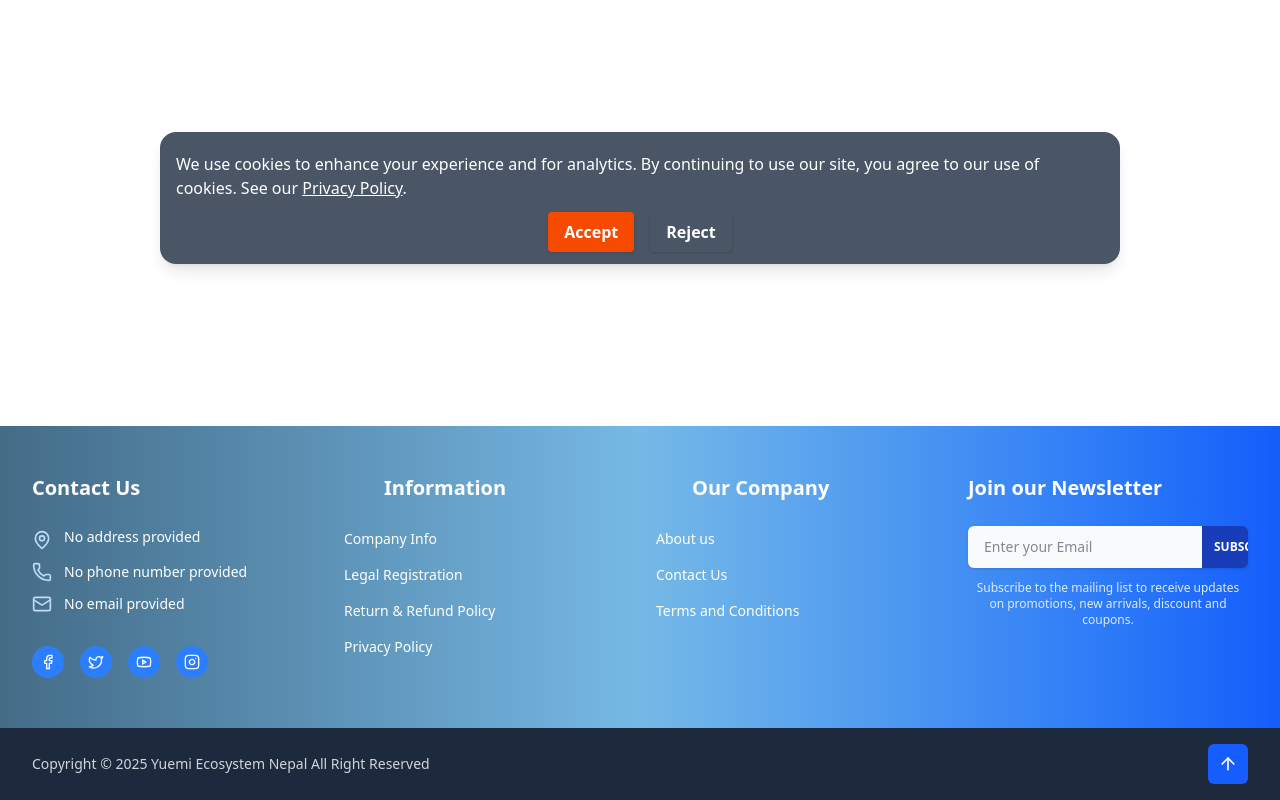
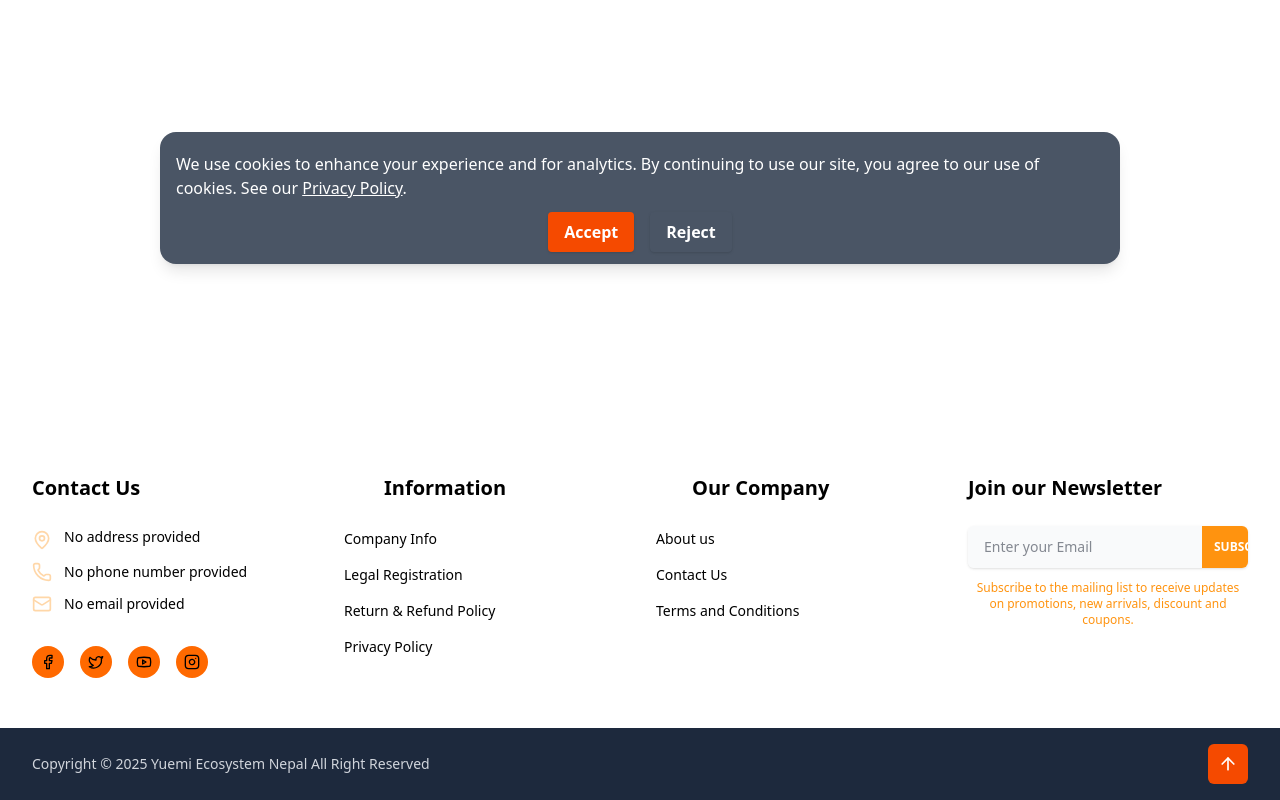
Before and after one commit to ribesh07/yuemiecosystemnepal, a Next.js app: page / in a window 1280 px wide. Shown: the part 516-1316 px from the top of the page. Built offline with nearby package versions, Linux system fonts and the light colour scheme; no server answers.

Commit message:
style: update colors in NotFound, FooterBar, and HeaderBar components

```diff
--- a/app/not-found.js
+++ b/app/not-found.js
@@ -4,13 +4,13 @@ import React from "react";
 export default function NotFound() {
   return (
     <main className="min-h-screen flex flex-col items-center justify-center bg-gray-50 text-center px-4">
-      <h1 className="text-6xl font-bold text-purple-700 mb-4">404</h1>
+      <h1 className="text-6xl font-bold text-[#FF930F] mb-4">404</h1>
       <p className="text-xl text-gray-700 mb-6">
         Oops! That page could not be found.
       </p>
       <a
         href="/dashboard"
-        className="text-white bg-purple-600 px-6 py-3 rounded-lg hover:bg-purple-700 transition"
+        className="text-white bg-orange-600 px-6 py-3 rounded-lg hover:bg-orange-700 transition"
       >
         Go Back Home
       </a>
--- a/components/FooterBar.js
+++ b/components/FooterBar.js
@@ -106,7 +106,8 @@ export default function FooterBar() {
   return (
     <footer className="relative w-full">
       {/* Main Footer */}
-      <div className="bg-gradient-to-r from-[#446c87] via-[#76b9e6] to-blue-600 text-white">
+      <div className="bg-white text-black">
+      {/* <div className="bg-gradient-to-r from-[#FF930F] via-[#FF930F] to-[#FF930F] text-white"> */}
         <div className="max-w-7xl mx-auto px-2 sm:px-4 lg:px-8 py-6 sm:py-12">
           <div className="grid grid-cols-1 md:grid-cols-2 lg:grid-cols-4 gap-4 sm:gap-8">
             {/* Contact Us Section */}
@@ -117,7 +118,7 @@ export default function FooterBar() {
               <div className="space-y-2 sm:space-y-3">
                 <div className="space-y-2 sm:space-y-3">
                   <div className="flex items-start space-x-2 sm:space-x-3">
-                    <MapPin className="w-4 h-4 sm:w-5 sm:h-5 mt-1 text-blue-200 flex-shrink-0" />
+                    <MapPin className="w-4 h-4 sm:w-5 sm:h-5 mt-1 text-orange-200 flex-shrink-0" />
                     {settings.address ? (
                       <a
                         href={`https://www.google.com/maps/search/?q=${encodeURIComponent(settings.address)}`}
@@ -136,13 +137,13 @@ export default function FooterBar() {
                 </div>
 
                 <div className="flex items-center space-x-2 sm:space-x-3">
-                  <Phone className="w-4 h-4 sm:w-5 sm:h-5 text-blue-200 flex-shrink-0" />
+                  <Phone className="w-4 h-4 sm:w-5 sm:h-5 text-orange-200 flex-shrink-0" />
                   <span className="text-xs sm:text-sm">
                     {settings.primary_phone || "No phone number provided"}
                   </span>
                 </div>
                 <div className="flex items-center space-x-2 sm:space-x-3">
-                  <Mail className="w-4 h-4 sm:w-5 sm:h-5 text-blue-200 flex-shrink-0" />
+                  <Mail className="w-4 h-4 sm:w-5 sm:h-5 text-orange-200 flex-shrink-0" />
                   <Link
                     href={`mailto:${settings.primary_email}`}
                     className="text-xs sm:text-sm hover:text-red-400  transition-colors"
@@ -156,25 +157,25 @@ export default function FooterBar() {
               <div className="flex space-x-4 pt-4">
                 <Link
                   href="https://www.facebook.com/gargdentalnpl/"
-                  className="w-8 h-8 bg-blue-500 hover:bg-blue-400 rounded-full flex items-center justify-center transition-colors"
+                  className="w-8 h-8 bg-orange-500 hover:bg-orange-400 rounded-full flex items-center justify-center transition-colors"
                 >
                   <Facebook className="w-4 h-4" />
                 </Link>
                 <Link
                   href="#"
-                  className="w-8 h-8 bg-blue-500 hover:bg-blue-400 rounded-full flex items-center justify-center transition-colors"
+                  className="w-8 h-8 bg-orange-500 hover:bg-orange-400 rounded-full flex items-center justify-center transition-colors"
                 >
                   <Twitter className="w-4 h-4" />
                 </Link>
                 <Link
                   href="#"
-                  className="w-8 h-8 bg-blue-500 hover:bg-blue-400 rounded-full flex items-center justify-center transition-colors"
+                  className="w-8 h-8 bg-orange-500 hover:bg-orange-400 rounded-full flex items-center justify-center transition-colors"
                 >
                   <Youtube className="w-4 h-4" />
                 </Link>
                 <Link
                   href="https://www.instagram.com/gargdentalpvt.ltd/"
-                  className="w-8 h-8 bg-blue-500 hover:bg-blue-400 rounded-full flex items-center justify-center transition-colors"
+                  className="w-8 h-8 bg-orange-500 hover:bg-orange-400 rounded-full flex items-center justify-center transition-colors"
                 >
                   <Instagram className="w-4 h-4" />
                 </Link>
@@ -192,7 +193,7 @@ export default function FooterBar() {
                 <li className="footer-list">
                   <Link
                     href="/CompanyInfo"
-                    className="text-xs sm:text-sm hover:text-blue-200 transition-colors"
+                    className="text-xs sm:text-sm hover:text-orange-200 transition-colors"
                   >
                     Company Info
                   </Link>
@@ -200,7 +201,7 @@ export default function FooterBar() {
                 <li className="footer-list">
                   <Link
                     href="/legal-registration"
-                    className="text-xs sm:text-sm hover:text-blue-200 transition-colors"
+                    className="text-xs sm:text-sm hover:text-orange-200 transition-colors"
                   >
                     Legal Registration
                   </Link>
@@ -208,7 +209,7 @@ export default function FooterBar() {
                 {/* <li className="footer-list">
                   <Link
                     href="/MedicalCertification"
-                    className="text-xs sm:text-sm hover:text-blue-200 transition-colors"
+                    className="text-xs sm:text-sm hover:text-orange-200 transition-colors"
                   >
                     Medical Certifications
                   </Link>
@@ -217,7 +218,7 @@ export default function FooterBar() {
                 <li className="footer-list">
                   <Link
                     href="/returnpolicy"
-                    className="text-xs sm:text-sm hover:text-blue-200 transition-colors"
+                    className="text-xs sm:text-sm hover:text-orange-200 transition-colors"
                   >
                     Return & Refund Policy
                   </Link>
@@ -225,7 +226,7 @@ export default function FooterBar() {
                 <li className="footer-list">
                   <Link
                     href="/PrivacyPolicy"
-                    className="text-xs sm:text-sm hover:text-blue-200 transition-colors"
+                    className="text-xs sm:text-sm hover:text-orange-200 transition-colors"
                   >
                     Privacy Policy
                   </Link>
@@ -242,7 +243,7 @@ export default function FooterBar() {
                 <li className="footer-list">
                   <Link
                     href="/AboutUs"
-                    className="text-xs sm:text-sm hover:text-blue-200 transition-colors"
+                    className="text-xs sm:text-sm hover:text-orange-200 transition-colors"
                   >
                     About us
                   </Link>
@@ -250,7 +251,7 @@ export default function FooterBar() {
                 <li className="footer-list">
                   <Link
                     href="/ContactUs"
-                    className="text-xs sm:text-sm hover:text-blue-200 transition-colors"
+                    className="text-xs sm:text-sm hover:text-orange-200 transition-colors"
                   >
                     Contact Us
                   </Link>
@@ -259,7 +260,7 @@ export default function FooterBar() {
                 <li className="footer-list">
                   <Link
                     href="/term&condition"
-                    className="text-xs sm:text-sm hover:text-blue-200 transition-colors"
+                    className="text-xs sm:text-sm hover:text-orange-200 transition-colors"
                   >
                     Terms and Conditions
                   </Link>
@@ -282,7 +283,7 @@ export default function FooterBar() {
                     value="male"
                     checked={gender === "male"}
                     onChange={(e) => setGender(e.target.value)}
-                    className="w-4 h-4 text-blue-600 bg-gray-50 border-gray-300 focus:ring-blue-500 focus:ring-2"
+                    className="w-4 h-4 text-orange-600 bg-gray-50 border-gray-300 focus:ring-orange-500 focus:ring-2"
                   />
                   <span className="text-sm">Male</span>
                 </label>
@@ -293,7 +294,7 @@ export default function FooterBar() {
                     value="female"
                     checked={gender === "female"}
                     onChange={(e) => setGender(e.target.value)}
-                    className="w-4 h-4 text-blue-600 bg-gray-50 border-gray-300 focus:ring-blue-500 focus:ring-2"
+                    className="w-4 h-4 text-orange-600 bg-gray-50 border-gray-300 focus:ring-orange-500 focus:ring-2"
                   />
                   <span className="text-sm">Female</span>
                 </label>
@@ -311,13 +312,13 @@ export default function FooterBar() {
                 />
                 <button
                   onClick={() => handleSubscribe(email)}
-                  className="bg-blue-800 hover:bg-blue-900 text-white px-3 py-3 text-[12px] font-semibold"
+                  className="bg-[#FF930F] hover:bg-[#FF930F] text-white px-3 py-3 text-[12px] font-semibold"
                 >
                   SUBSCRIBE
                 </button>
               </div>
 
-              <p className="text-xs text-blue-100 text-center">
+              <p className="text-xs text-[#FF930F] text-center">
                 Subscribe to the mailing list to receive updates on promotions,
                 new arrivals, discount and coupons.
               </p>
@@ -340,7 +341,7 @@ export default function FooterBar() {
             {/* Back to Top Button */}
             <button
               onClick={scrollToTop}
-              className="mt-2 sm:mt-0 w-8 sm:w-10 h-8 sm:h-10 bg-blue-600 hover:bg-blue-700 text-white rounded-md flex items-center justify-center transition-colors"
+              className="mt-2 sm:mt-0 w-8 sm:w-10 h-8 sm:h-10 bg-orange-600 hover:bg-orange-700 text-white rounded-md flex items-center justify-center transition-colors"
               aria-label="Back to top"
             >
               <ArrowUp className="w-4 h-4 sm:w-5 sm:h-5" />
--- a/components/HeaderBar.js
+++ b/components/HeaderBar.js
@@ -253,7 +253,7 @@ const HeaderBar = () => {
 
               {/* Login and Signup Button */}
               {!isloggedin && (
-                <div className="bg-red-500 rounded-lg mb-3 mx-2 p-2 relative hover:underline hover:scale-105 transition-all duration-300 cursor-pointer">
+                <div className="bg-[#ff6602] rounded-lg mb-3 mx-2 p-2 relative hover:underline hover:scale-105 transition-all duration-300 cursor-pointer">
                   <Link
                     href="/account"
                     className="flex items-center space-x-2 text-white "
```
